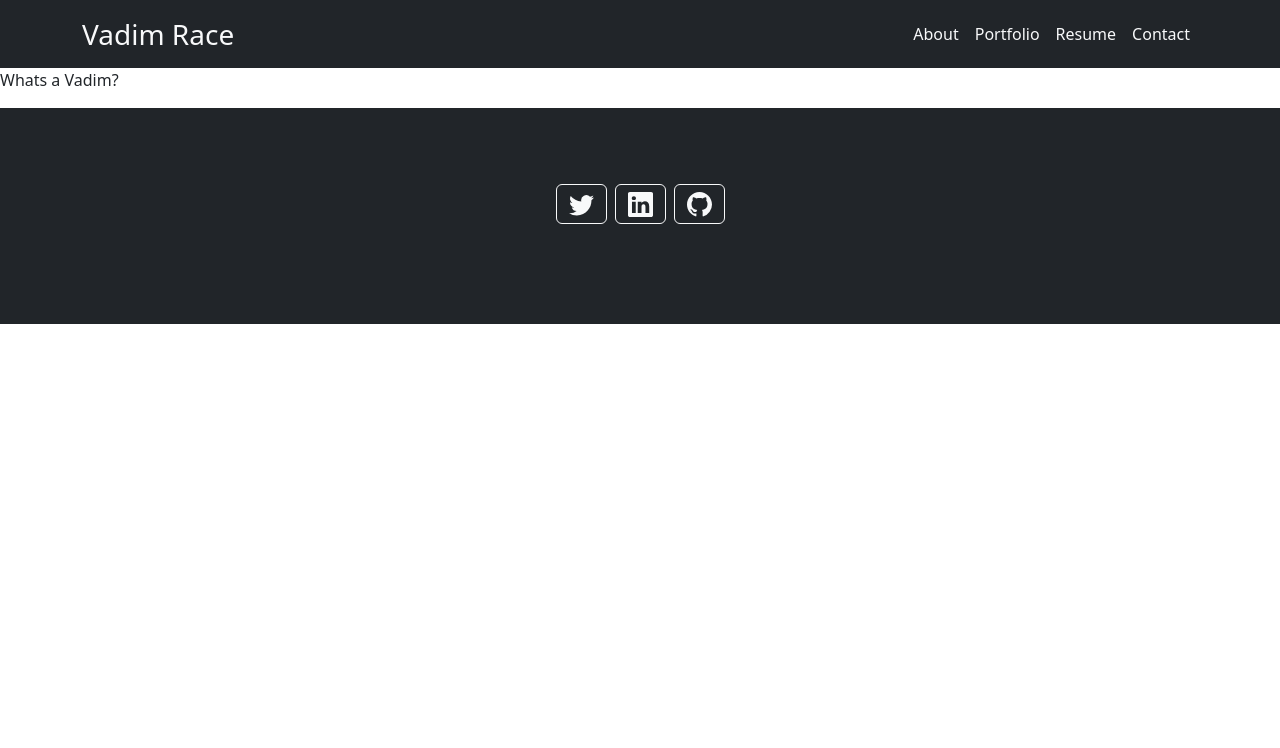
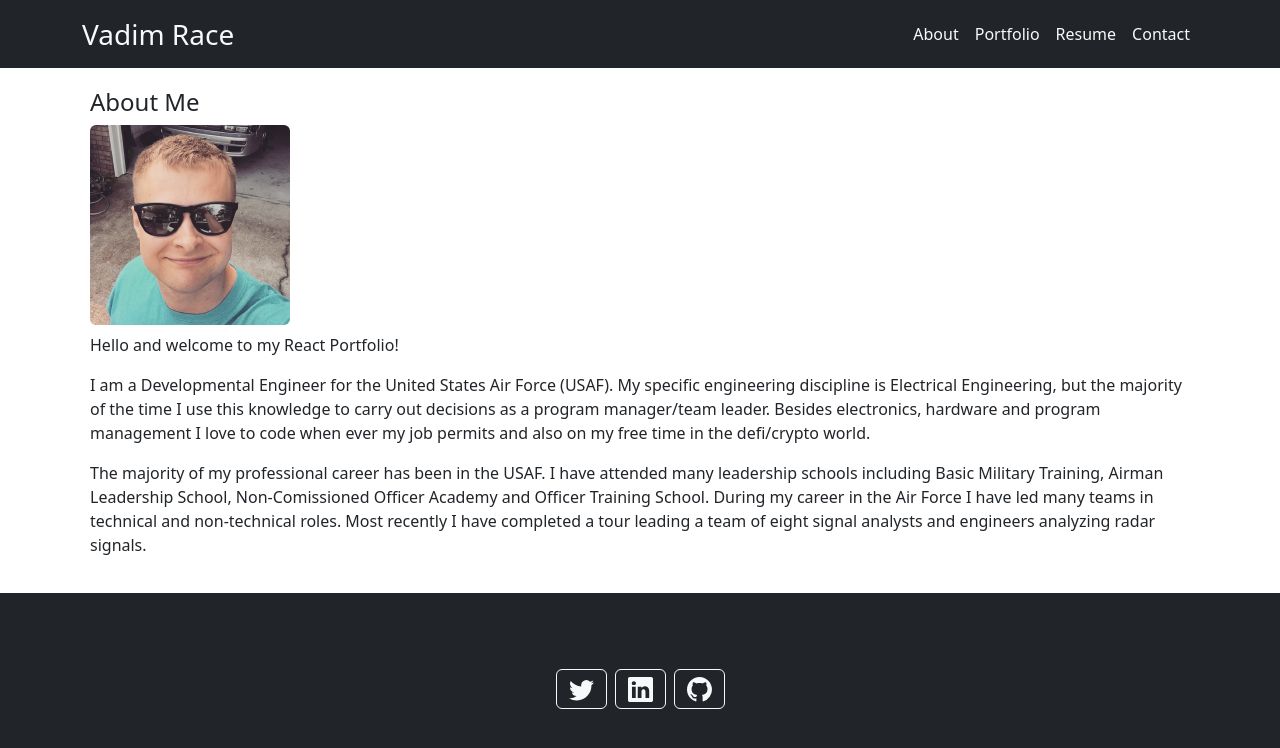
Before and after one commit to Git-Vdim-Hub/Git-Vdim-Hub.github.io, a React (Create React App) app: page / in a window 1280 px wide. Shown: the top 748 px of the page. Built offline with nearby package versions, Linux system fonts and the light colour scheme.

Commit message:
added About Me page

```diff
--- a/src/components/pages/About.js
+++ b/src/components/pages/About.js
@@ -2,6 +2,13 @@ import React from 'react';
 
 export default function About () {
     return (
-        <p> Whats a Vadim?</p>
+        <div className="container " style={{ display: "block", width: 10000, padding: 20 }}>
+            <h4> About Me</h4>
+            <img src='/images/Vadim1.png' className='img-fluid rounded' />
+            <p className="mt-2">Hello and welcome to my React Portfolio!</p>
+            <p>I am a Developmental Engineer for the United States Air Force (USAF). My specific engineering discipline is Electrical Engineering, but the majority of the time I use this knowledge to carry out decisions as a program manager/team leader. Besides electronics, hardware and program management I love to code when ever my job permits and also on my free time in the defi/crypto world.</p>
+            <p> The majority of my professional career has been in the USAF. I have attended many leadership schools including Basic Military Training, Airman Leadership School, Non-Comissioned Officer Academy and Officer Training School. During my career in the Air Force I have led many teams in technical and non-technical roles. Most recently I have completed a tour leading a team of eight signal analysts and engineers analyzing radar signals.</p>
+        </div>
+
     )
 }
```
Also changed, not shown: public/images/Vadim1.png (added).
